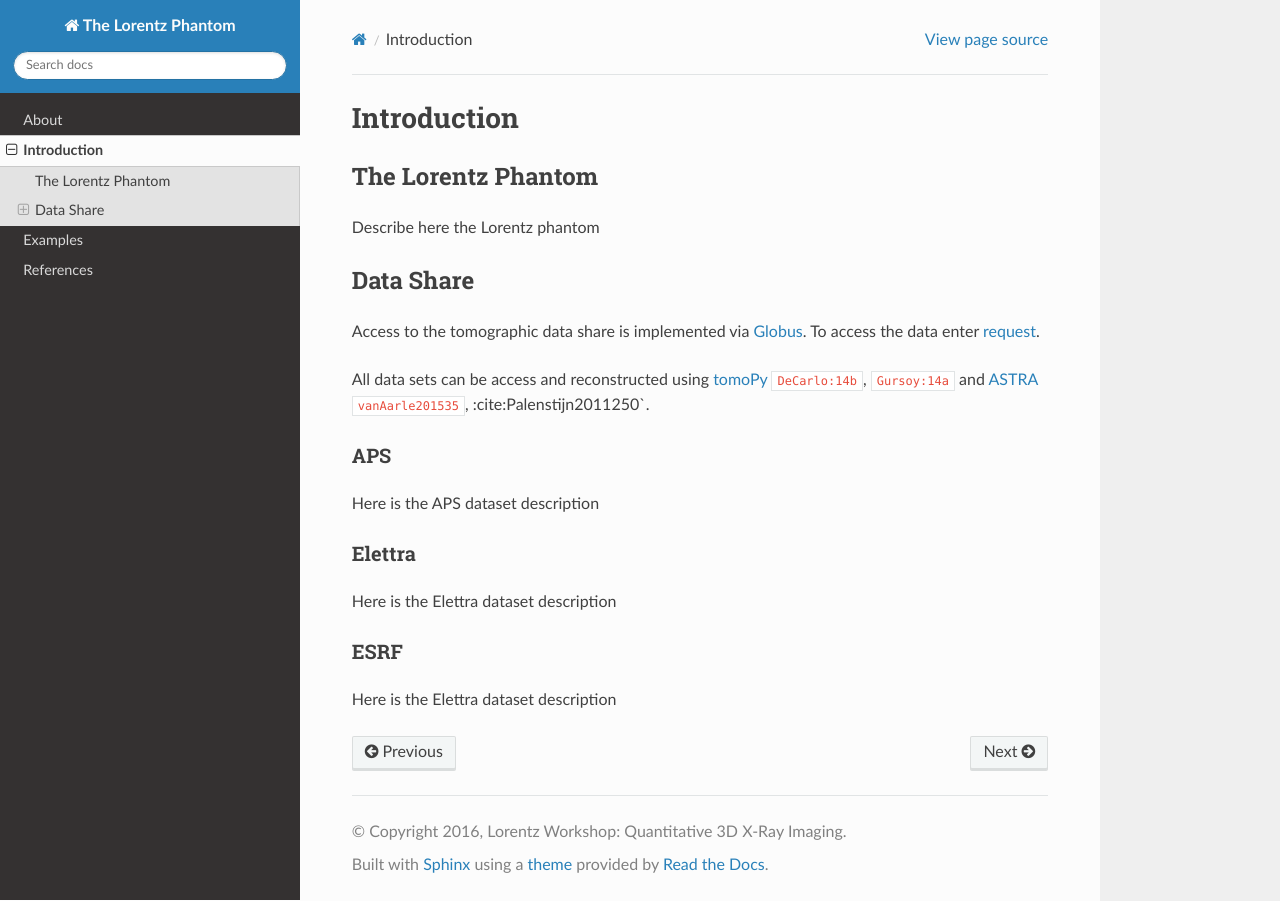
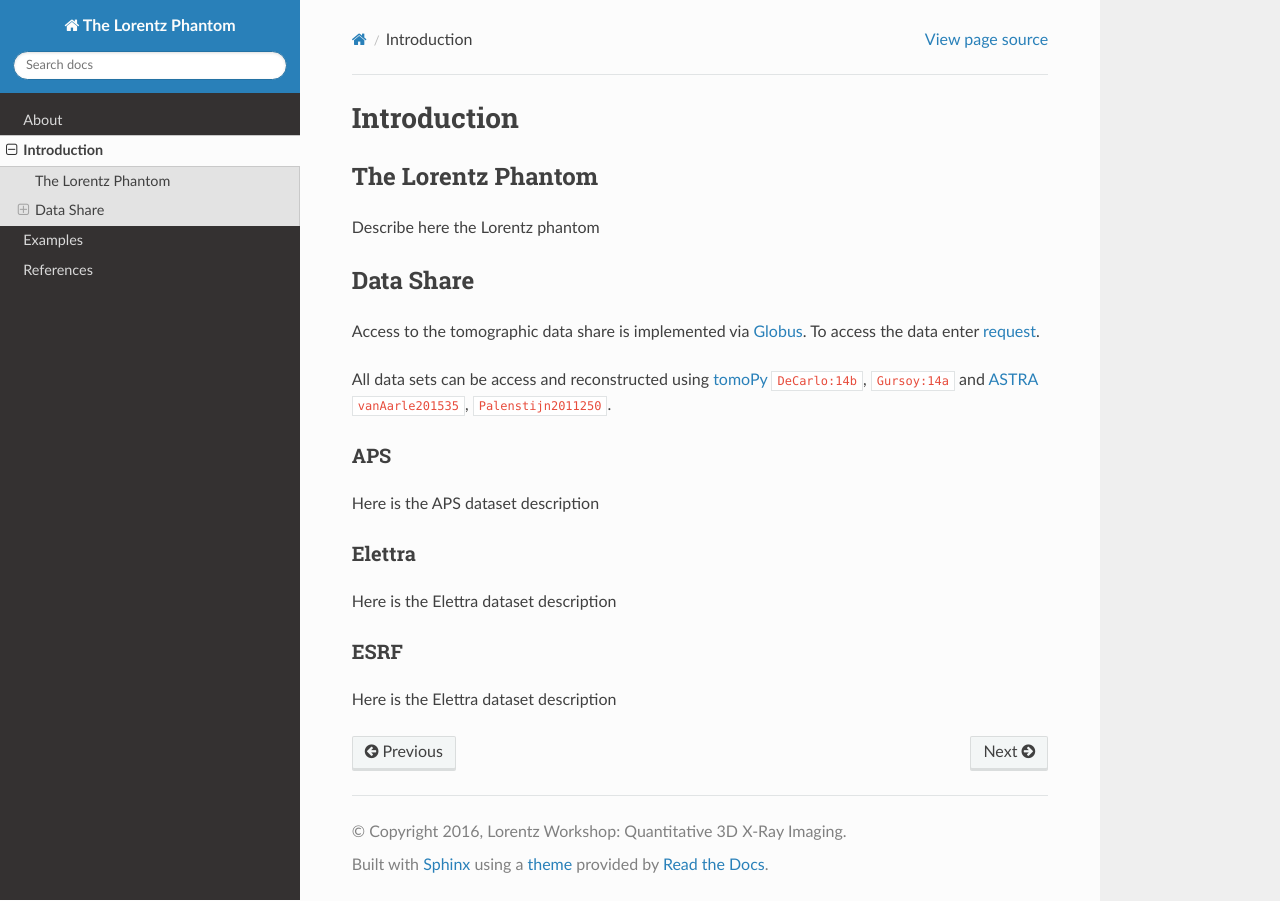
Before and after one commit to lorentz-phantom/lorentz-phantom, a Sphinx documentation site: the page built from doc/source/introduction.rst, in a window 1280 px wide. Built offline with Sphinx 7.4.7 and the Read the Docs theme 2.0.0, drawn with Linux system fonts in a browser that asks for light colours; cross-references to code outside the pages are shown as plain code.

Commit message:
fix reference

```diff
--- a/doc/source/introduction.rst
+++ b/doc/source/introduction.rst
@@ -19,7 +19,7 @@ To access the data enter `request <https://github.com/lorentz-phantom/lorentz-ph
 
 All data sets can be access and reconstructed using
 `tomoPy <http://tomopy.readthedocs.org/>`_  :cite:`DeCarlo:14b`, :cite:`Gursoy:14a` and
-`ASTRA <https://sourceforge.net/projects/astra-toolbox/>`_  :cite:`vanAarle201535`, :cite:Palenstijn2011250`.
+`ASTRA <https://sourceforge.net/projects/astra-toolbox/>`_  :cite:`vanAarle201535`, :cite:`Palenstijn2011250`.
 
 APS
 ---
```
